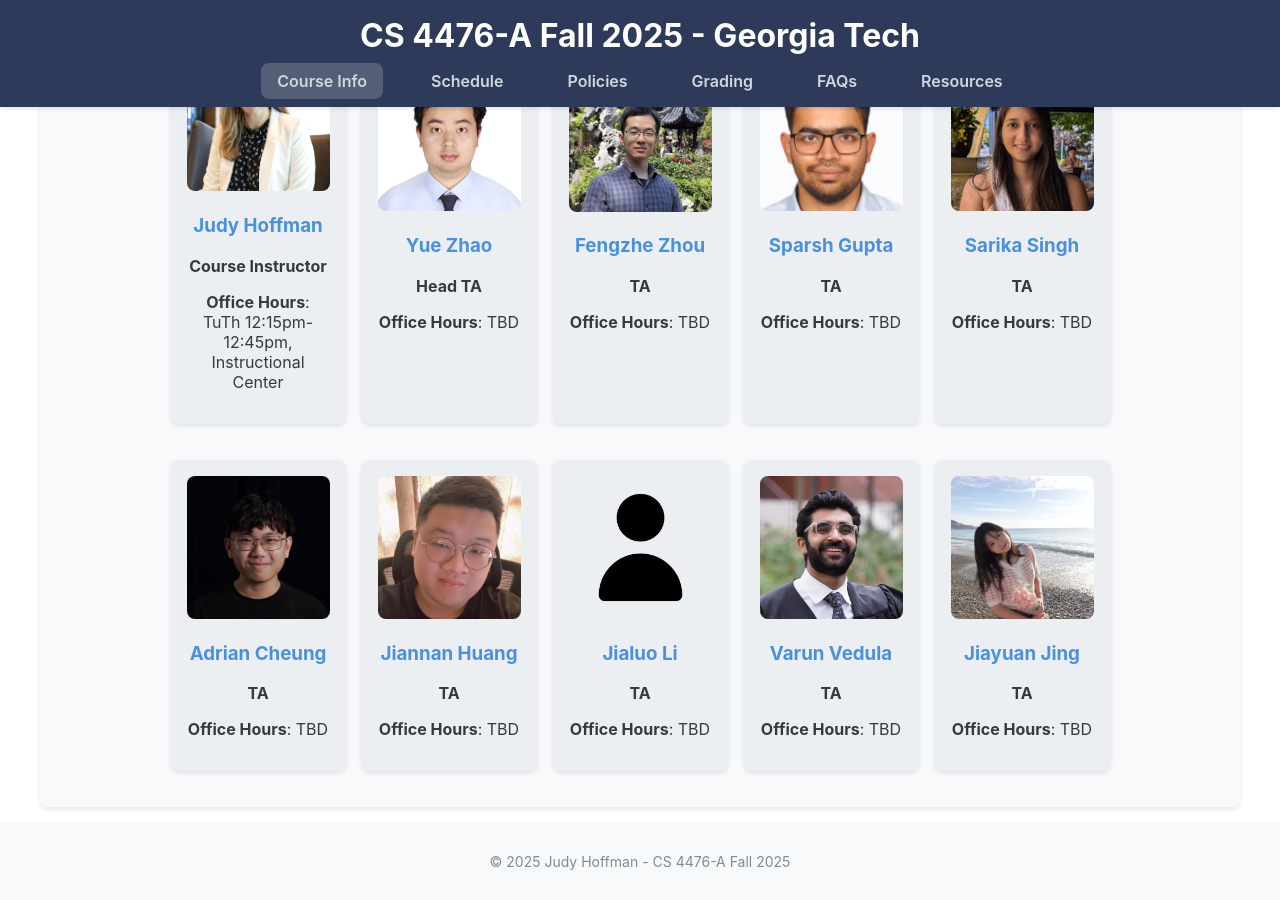
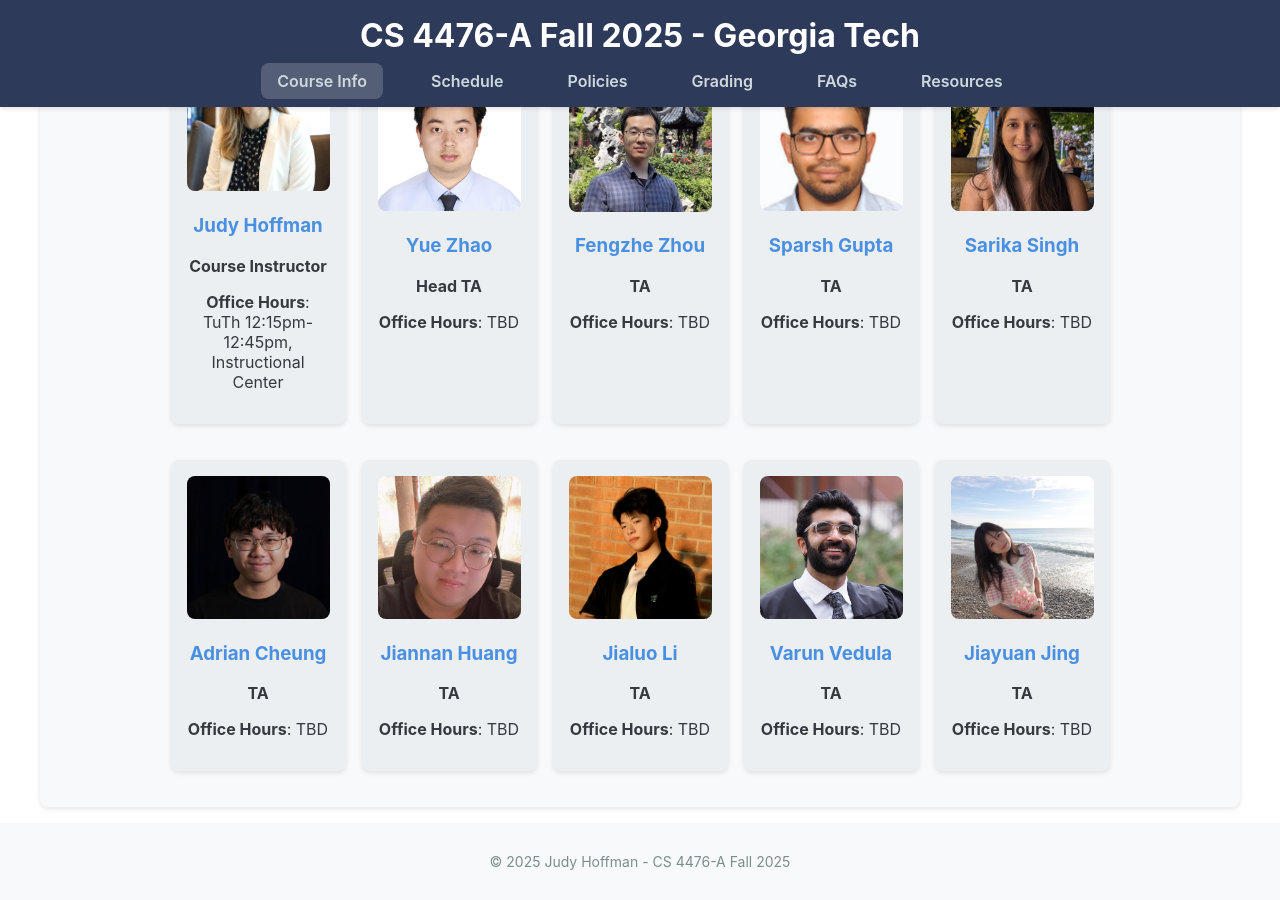
Before and after one commit to jhoffman/cs4476-fa25, a Jekyll site: the page built from index.html, in a window 1280 px wide and 900 px high, scrolled down 588 px. Built offline with Jekyll 4.4.1, drawn with Linux system fonts in a browser that asks for light colours.

Commit message:
adding imgs

```diff
--- a/_data/ta.yml
+++ b/_data/ta.yml
@@ -36,7 +36,7 @@
   url: "rbrq03.github.io"
 
 - name: "Jialuo Li"
-  img: "assets/images/person.png"
+  img: "assets/images/jialuo.png"
   role: "TA"
   officehours: "TBD"
   url: ""
```
Also changed, not shown: assets/images/jialuo.png (added).
